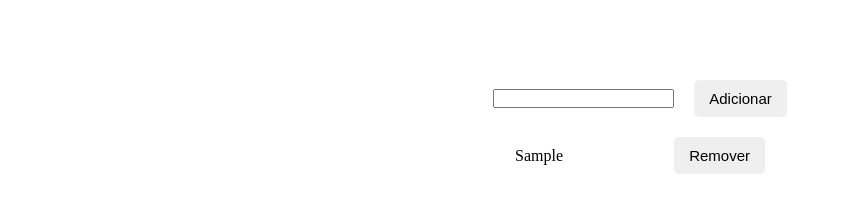
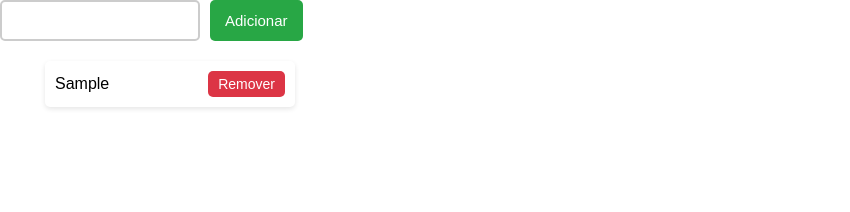
Before and after one commit to gleicekelly13/Exercicios-Javascript, a plain HTML site: page dom(eventos de clique)/Lista de tarefas/index.html in a window 1280 px wide. Both pictures are taken after typing "Sample" into the empty fields and a click on the button "Adicionar". Shown: the whole page, without its empty margins (0-850 px from the left). Drawn offline with Linux system fonts and the light colour scheme.

Commit message:
Alteração na estilização

```diff
--- a/dom(eventos de clique)/Lista de tarefas/style.css
+++ b/dom(eventos de clique)/Lista de tarefas/style.css
@@ -2,37 +2,27 @@
     margin: 0;
     padding: 0;
     box-sizing: border-box;
+    font-family: Arial, sans-serif;
 }
 
 div {
-    margin-top: 5rem;
+    margin-bottom: 20px;
     display: flex;
-    align-items: center;
-    justify-content: center;
-    gap: 20px;
+    gap: 10px;
 
 }
 
-ul {
-    width: 100%;
-    display: flex;
-    flex-direction: column;
-    align-items: center;
-    justify-content: center;
-    gap: 10px;
-    margin-top: 20px;
-
-}
-
-li {
-    display: flex;
-    align-items: center;
-    justify-content: space-between;
-    width: 250px;
+input {
+    padding: 10px;
+    border: 2px solid #ccc;
+    border-radius: 5px;
+    outline: none;
+    width: 200px;
+    font-size: 15px;
 }
 
 button {
-    padding: 10px 15px;
+   padding: 10px 15px;
     border: none;
     border-radius: 5px;
     cursor: pointer;
@@ -40,3 +30,47 @@ button {
     transition: 0.3s;
 
 }
+
+/* Botão adicionar */
+#add {
+    background-color: #28a745;
+    color: #fff;
+}
+
+#add:hover {
+    background-color: #218838;
+}
+
+/* Estilização da lista */
+ul {
+    width: 300px;
+    list-style: none;
+    display: flex;
+    flex-direction: column;
+    align-items: center;
+    gap: 10px;
+    margin-left: 20px;
+}
+
+li {
+    width: 250px;
+    display: flex;
+    justify-content: space-between;
+    align-items: center;
+    background-color: #fff;
+    padding: 10px;
+    border-radius: 5px;
+    box-shadow: 0px 2px 5px rgba(0, 0, 0, 0.1);
+}
+
+/* Botão remover */
+li button {
+    background-color: #dc3545;
+    color: #fff;
+    padding: 5px 10px;
+    font-size: 14px;
+}
+
+li button:hover {
+    background-color: #c82333;
+}
```
